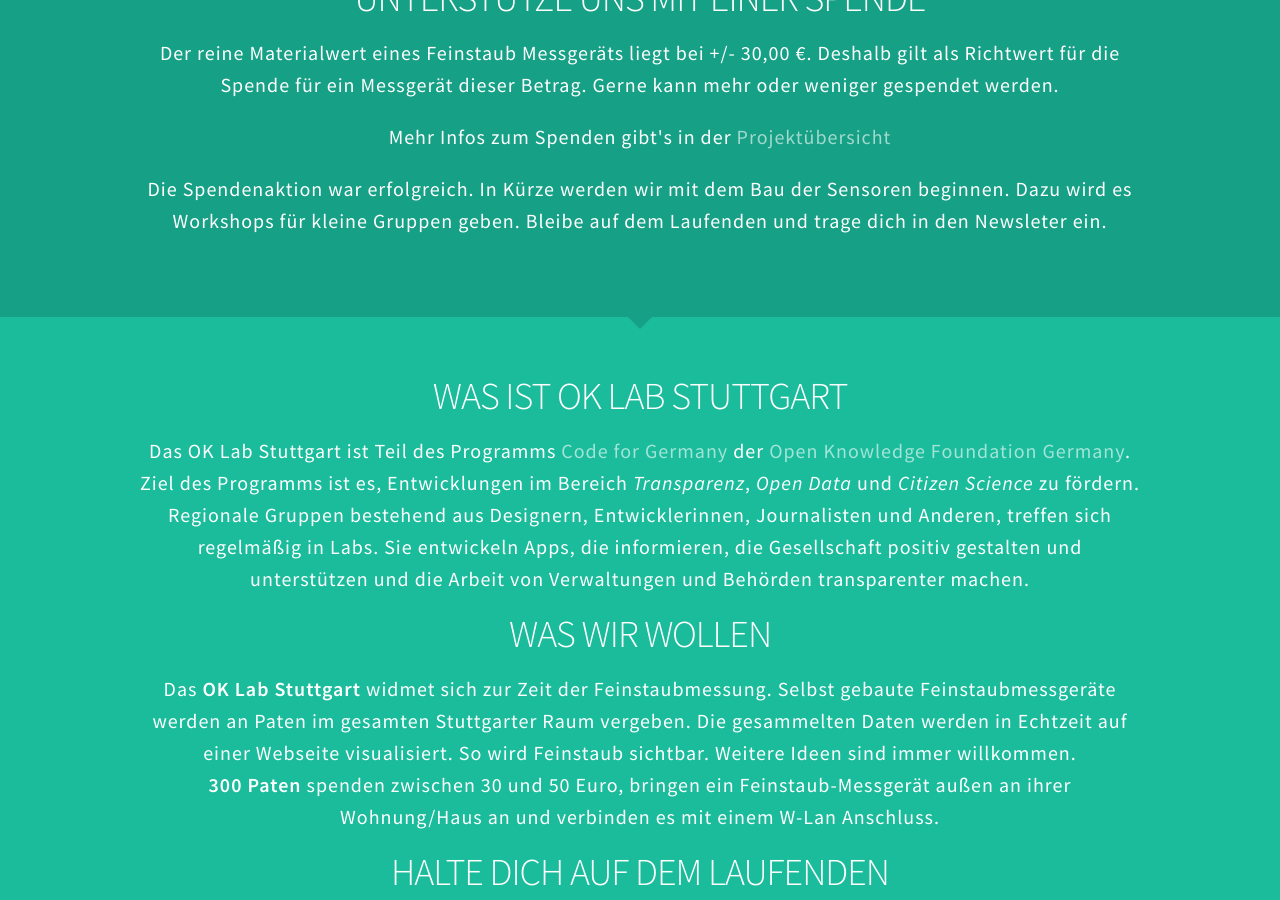
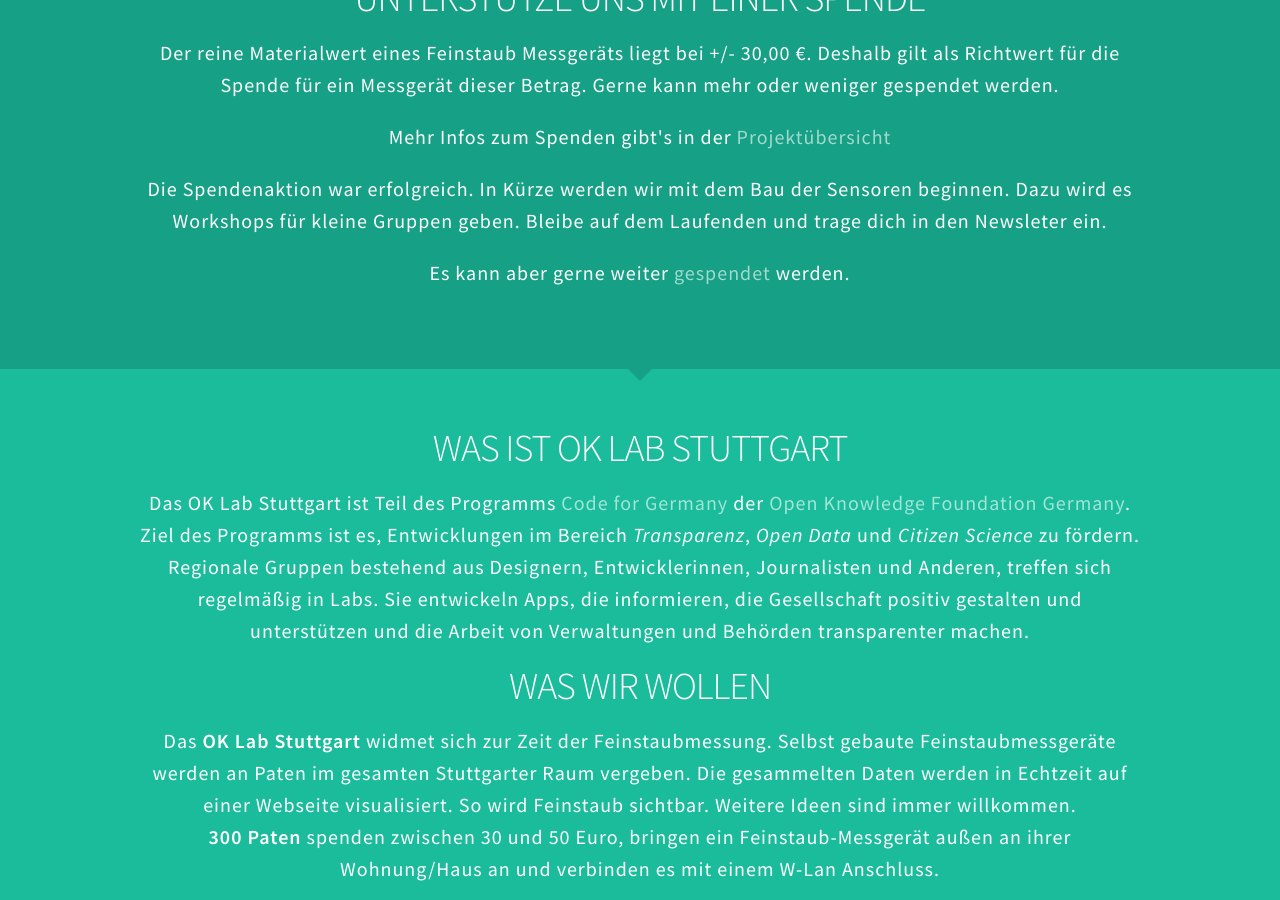
Before and after one commit to opendata-stuttgart/luftdaten.info, a Jekyll site: the page built from index.html, in a window 1280 px wide and 900 px high, scrolled down 477 px. Built offline with Jekyll 4.4.1, drawn with Linux system fonts in a browser that asks for light colours.

Commit message:
Update index.html

```diff
--- a/index.html
+++ b/index.html
@@ -31,6 +31,7 @@
     <p>Der reine Materialwert eines Feinstaub Messgeräts liegt bei +/- 30,00 €. Deshalb gilt als Richtwert für die Spende für ein Messgerät dieser Betrag. Gerne kann mehr oder weniger gespendet werden.</p>
     <p>Mehr Infos zum Spenden gibt's in der <a href="https://www.betterplace.org/de/projects/38071/" title="Projektübersicht auf betterplace.org">Projektübersicht</a></p>
     <p>Die Spendenaktion war erfolgreich. In Kürze werden wir mit dem Bau der Sensoren beginnen. Dazu wird es Workshops für kleine Gruppen geben. Bleibe auf dem Laufenden und trage dich in den Newsleter ein.</p>
+    <p>Es kann aber gerne weiter <a href="https://www.betterplace.org/de/projects/38071/" title="Projektübersicht auf betterplace.org">gespendet</a> werden.</p>
   </div>
 </div>
 
```
